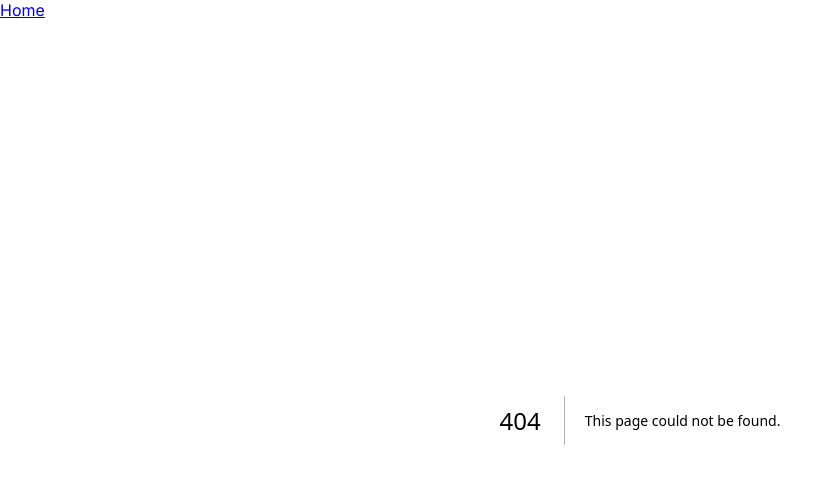
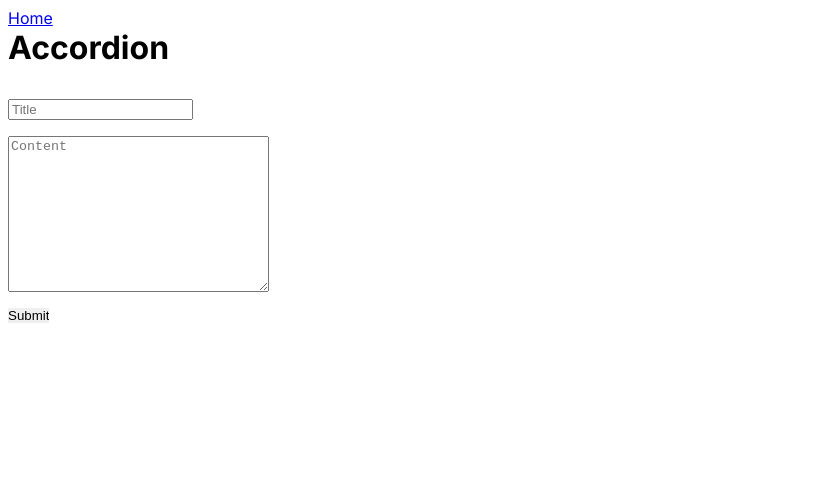
Before and after one commit to Sebasala/nextjs-playground-js, a Next.js app: page /accordion in a window 1280 px wide. Before the commit this address had no page. Shown: the top 484 px of the page, without its empty margins (0-838 px from the left). Built offline with nearby package versions, Linux system fonts and the light colour scheme.

Commit message:
Accordion add and toggl interactions

```diff
--- /dev/null
+++ b/app/accordion/page.js
@@ -0,0 +1,10 @@
+import Accordion from "@/components/stateful/Accordion";
+
+export default function AccordionPage() {
+  return (
+    <main>
+      <h1>Accordion</h1>
+      <Accordion />
+    </main>
+  );
+}
--- a/app/globals.css
+++ b/app/globals.css
@@ -2,7 +2,9 @@ h2,
 h3,
 h4,
 h5,
-h6 {
+h6,
+input,
+textarea {
   margin: 0 0 1rem;
 }
 
@@ -16,7 +18,8 @@ ul {
   padding: 0;
 }
 
-button {
+button,
+input[type="submit"] {
   cursor: pointer;
   border: 0;
   padding: 0;
@@ -25,3 +28,8 @@ button {
 li {
   list-style: none;
 }
+
+input,
+textarea {
+  display: block;
+}
--- /dev/null
+++ b/components/stateful/Accordion/accordion.module.css
@@ -0,0 +1,4 @@
+.isClosed {
+  height: 0;
+  overflow: hidden;
+}
--- /dev/null
+++ b/components/stateful/Accordion/index.js
@@ -0,0 +1,72 @@
+"use client";
+import { useEffect, useRef, useState } from "react";
+import styles from "./accordion.module.css";
+
+export default function Accordion() {
+  const [items, setItems] = useState([]);
+
+  const titleRef = useRef(null);
+  const contentRef = useRef(null);
+
+  const toggle = (id) => {
+    setItems((items) => {
+      return items.map((item) => {
+        if (item.id === id) {
+          return { ...item, isOpen: !item.isOpen };
+        }
+        return { ...item, isOpen: false };
+      });
+    });
+  };
+
+  const addItem = (e) => {
+    e.preventDefault();
+    setItems((items) => {
+      return [
+        ...items,
+        {
+          id: items.length + 1,
+          title: e.target[0].value,
+          content: e.target[1].value,
+          isOpen: false,
+        },
+      ];
+    });
+  };
+
+  useEffect(() => {
+    titleRef.current.value = "";
+    contentRef.current.value = "";
+  }, [items]);
+
+  return (
+    <div>
+      <ul>
+        {items.map((item) => {
+          return (
+            <li key={item.id}>
+              <button onClick={() => toggle(item.id)}>
+                <h2>{item.title}</h2>
+              </button>
+              <p className={!item.isOpen ? styles.isClosed : undefined}>
+                {item.content}
+              </p>
+            </li>
+          );
+        })}
+      </ul>
+      <form onSubmit={addItem}>
+        <input ref={titleRef} type="text" placeholder="Title" />
+        <textarea
+          ref={contentRef}
+          name=""
+          id=""
+          cols="30"
+          rows="10"
+          placeholder="Content"
+        ></textarea>
+        <input type="submit" defaultValue="Add item" />
+      </form>
+    </div>
+  );
+}
--- a/constants/index.js
+++ b/constants/index.js
@@ -14,6 +14,11 @@ export const pages = [
     name: "Users (SSR)",
     path: "/users-ssr",
   },
+  {
+    id: 3,
+    name: "Accordion",
+    path: "/accordion",
+  },
 ];
 
 export const endpoints = {
```
